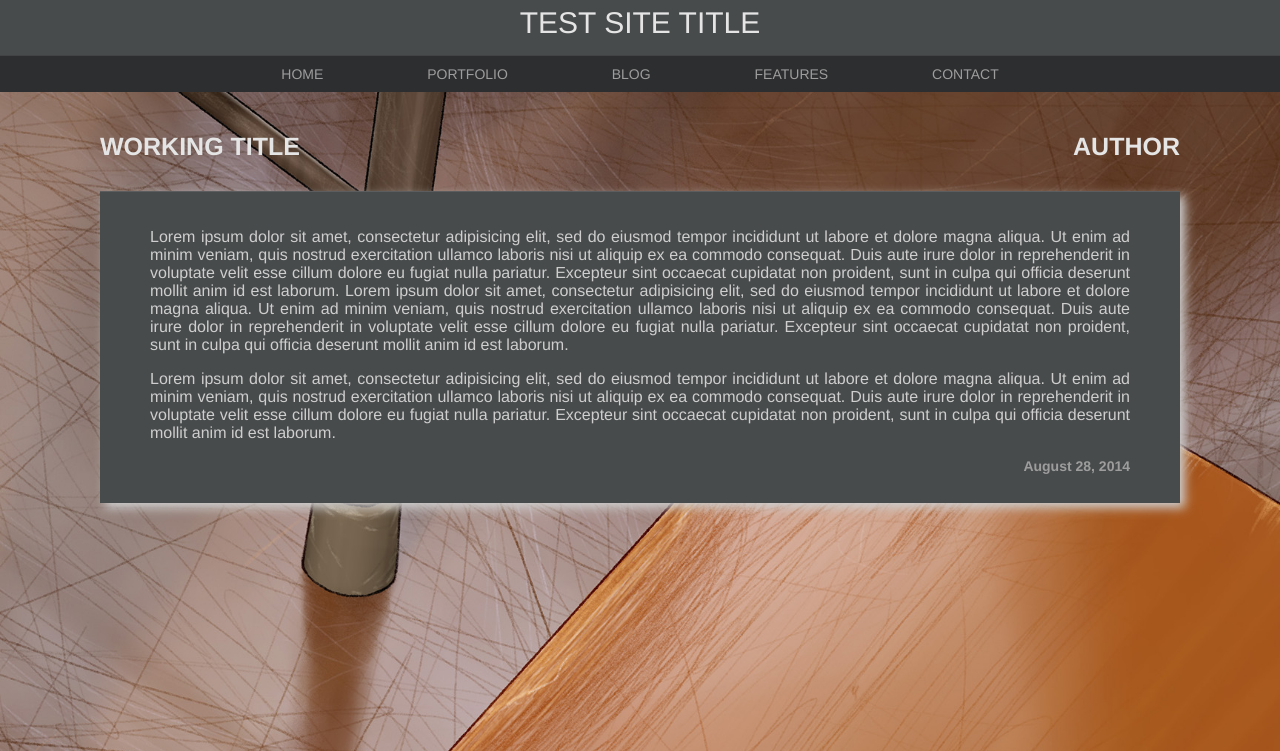
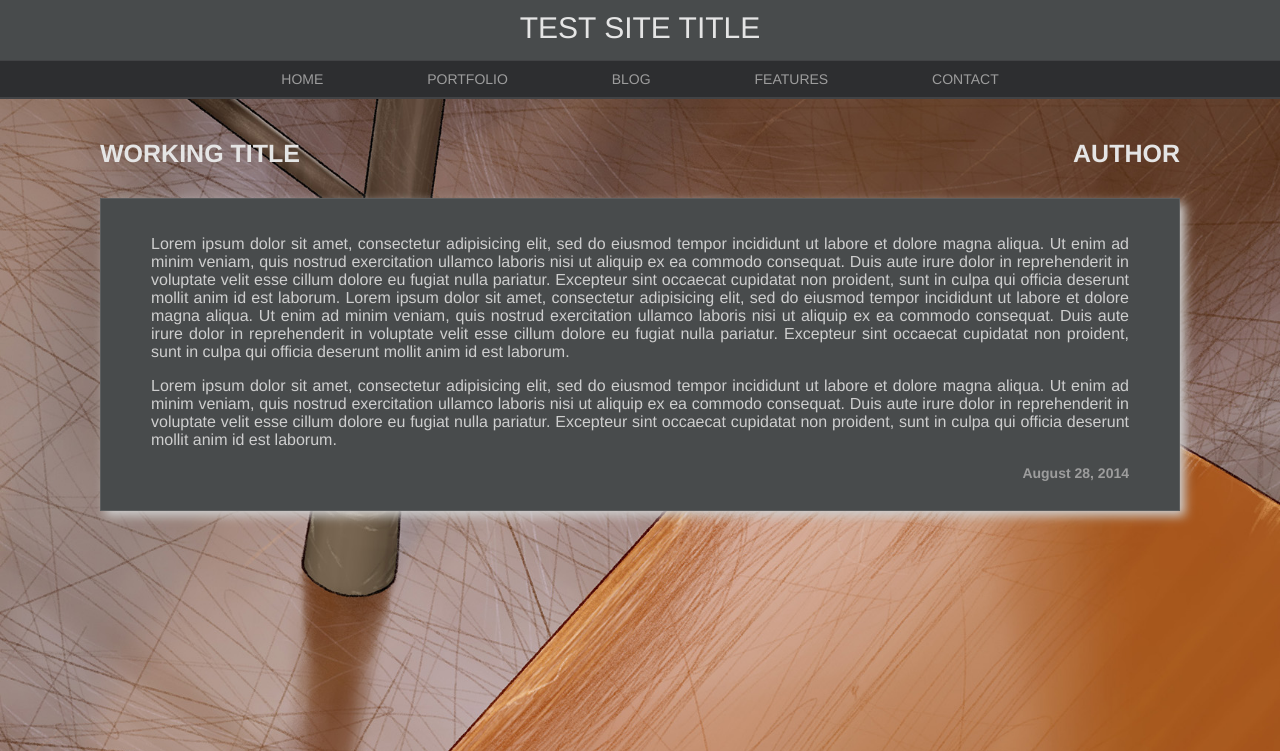
Before and after one commit to 23Suns/joshenderson.github.io, a PHP site: page /index.html in a window 1280 px wide. Shown: the top 751 px of the page. Run offline with PHP 8.4, Linux system fonts and the light colour scheme.

Commit message:
small edit

```diff
--- a/stylesheet.css
+++ b/stylesheet.css
@@ -29,7 +29,6 @@ header {
 	padding-top: 10px;
 	border: 1px solid #37393b;
 	border-color: rgba(255,255,255,0.1);
-	border-width: 1px 0 0 0;
 	text-transform: uppercase;
 }
 
@@ -41,7 +40,7 @@ header {
 }
 
 #titletext {
-	padding-top: 15px;
+	padding-top: 20px;
 	padding-bottom: 15px;
 }
 
@@ -49,7 +48,6 @@ header {
 	text-align: center;
 	border: 1px solid #37393b;
 	border-color: rgba(255,255,255,0.1);
-	border-width: 1px 0 0 0;
 }
 
 #navbar ul {
@@ -90,7 +88,6 @@ header {
 	margin: 100px 100px 0px 100px;
 	border: 1px solid #37393b;
 	border-color: rgba(255,255,255,0.1);
-	border-width: 1px 0 0 0;
 	text-align: justify;
 	box-shadow: 5px 5px 10px
 }
```
